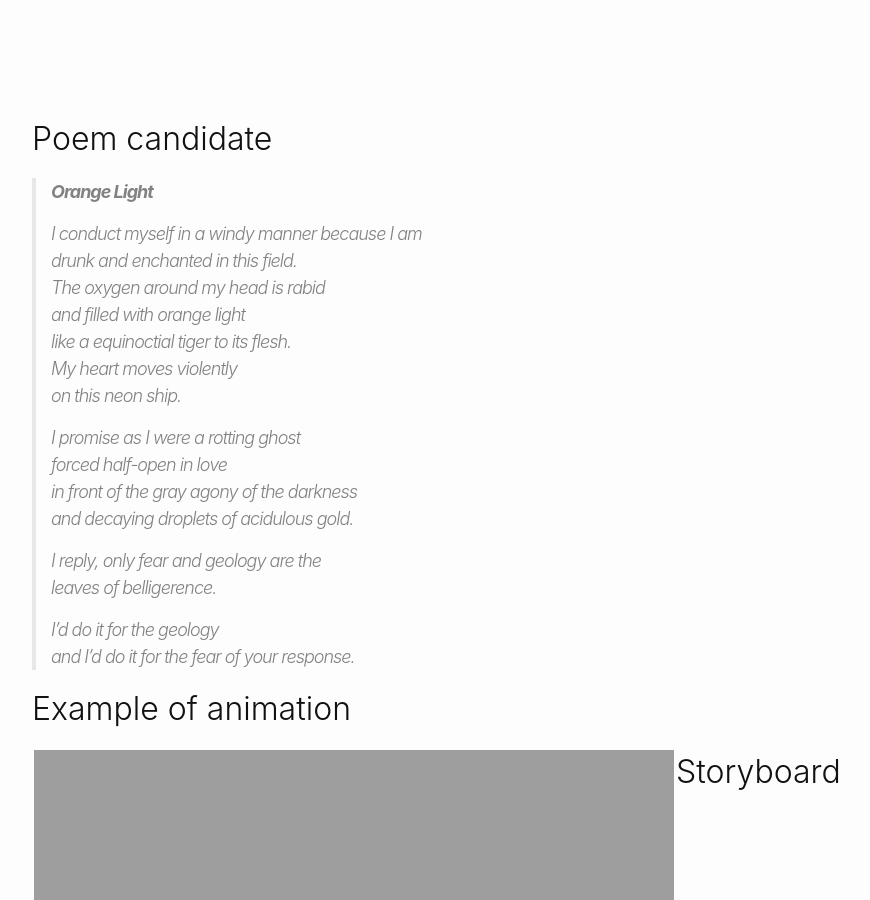
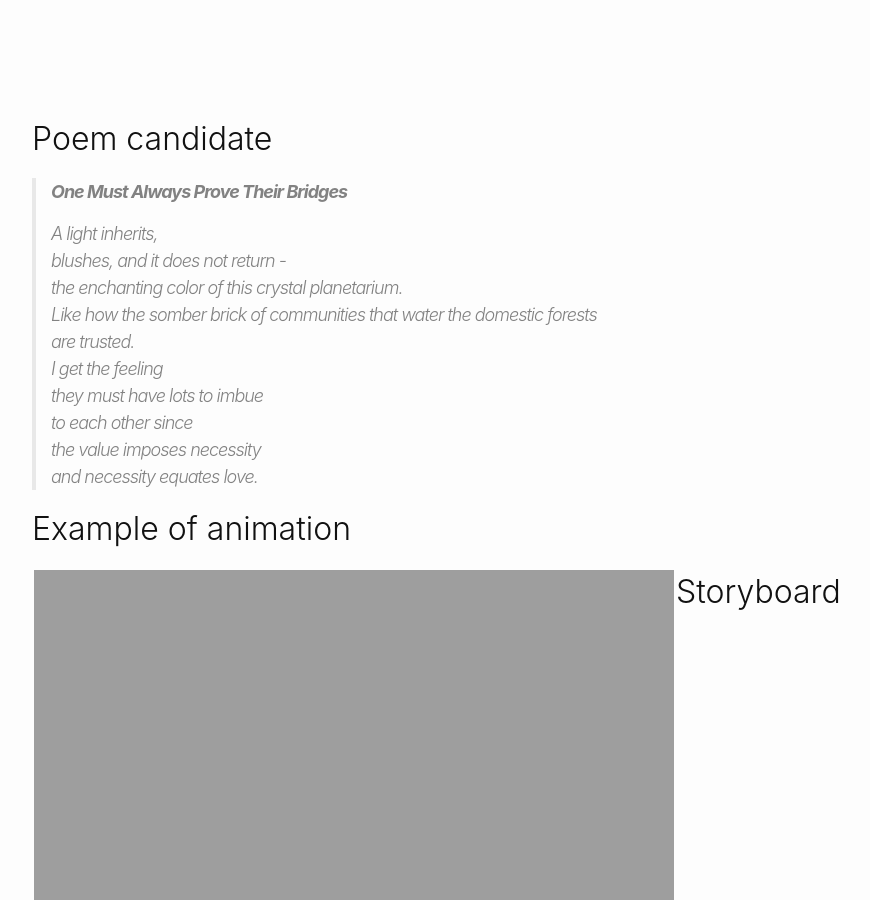
Before and after one commit to schollz/rpiai.com.old, a Jekyll site: the page storyboard/index.html, which Jekyll copies as it is, in a window 1280 px wide and 900 px high. Shown: the whole window, without its empty margins (188-1058 px from the left). Built offline with Jekyll 4.4.1, drawn with Linux system fonts in a browser that asks for light colours; Markdown is read by kramdown in place of the engine named in the settings.

Commit message:
Updated index

```diff
--- a/storyboard/index.html
+++ b/storyboard/index.html
@@ -18,22 +18,17 @@
                 <article class="post-content">
                     <h2>Poem candidate</h2>
                     <blockquote>
-                        <p><strong><em>Orange Light</em></strong></p>
-                        <p><em>I conduct myself in a windy manner because I am</em><br>
-                        <em>drunk and enchanted in this field.</em><br>
-                        <em>The oxygen around my head is rabid</em><br>
-                        <em>and filled with orange light</em><br>
-                        <em>like a equinoctial tiger to its flesh.</em><br>
-                        <em>My heart moves violently</em><br>
-                        <em>on this neon ship.</em></p>
-                        <p><em>I promise as I were a rotting ghost</em><br>
-                        <em>forced half-open in love</em><br>
-                        <em>in front of the gray agony of the darkness</em><br>
-                        <em>and decaying droplets of acidulous gold.</em></p>
-                        <p><em>I reply, only fear and geology are the</em><br>
-                        <em>leaves of belligerence.</em></p>
-                        <p><em>I&#8217;d do it for the geology</em><br>
-                        <em>and I&#8217;d do it for the fear of your response.</em></p>
+                        <p><strong><em>One Must Always Prove Their Bridges</em></strong></p>
+A light inherits,<br>
+blushes, and it does not return -<br>
+the enchanting color of this crystal planetarium.<br>
+Like how the somber brick of communities that water the domestic forests <br>
+are trusted.<br>
+I get the feeling<br>
+they must have lots to imbue<br>
+to each other since <br>
+the value imposes necessity<br>
+and necessity equates love.<br>
                     </blockquote>
 
                     <h2>Example of animation</h2>
```
